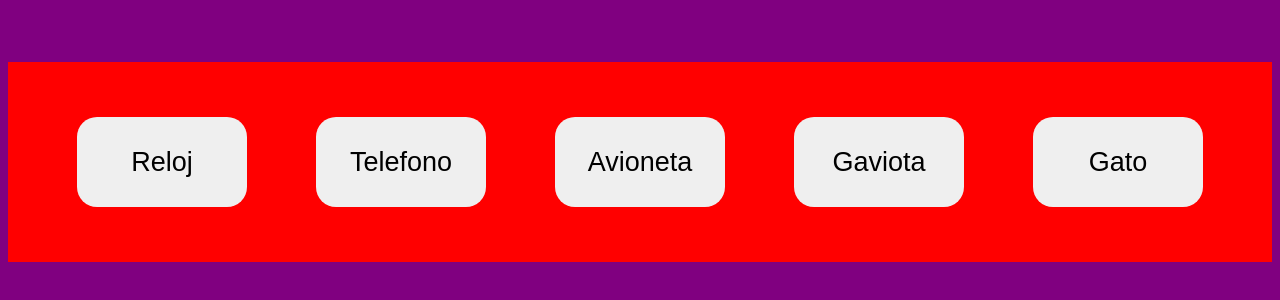
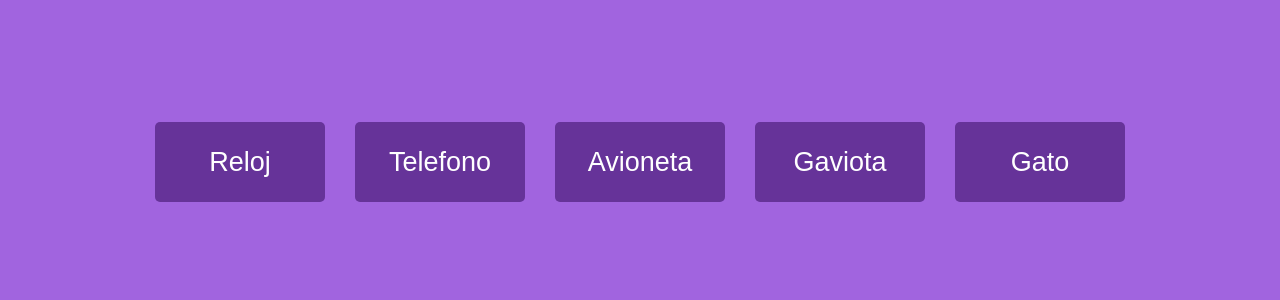
Before and after one commit to AND-26/proyectos, a plain HTML site: page sound-board/index.html in a window 1280 px wide. Shown: the part 224-524 px from the top of the page. Drawn offline with Linux system fonts and the light colour scheme.

Commit message:
finish the proyect sound-bar

```diff
--- a/sound-board/style.css
+++ b/sound-board/style.css
@@ -1,24 +1,25 @@
-body{
-    background-color: purple;
+body {
+  background-color: rgb(161, 100, 223);
   display: flex;
   justify-content: center;
 }
-.div{
-    background-color: red;
+.div {
   margin-top: 22%;
   width: 100vw;
   height: 200px;
   display: flex;
+  gap: 30px;
   flex-direction: row;
   justify-content: center;
-  justify-content: space-evenly;
   align-items: center;
 }
-.btn{
+.btn {
+    background-color: rebeccapurple;
+    color: white;
   padding: 20px;
   width: 170px;
-    height: 90px;
-    border-radius: 20px;
+  height: 80px;
+  border-radius: 5px;
   border: none;
   font-size: 27px;
 }
```
Also changed, not shown: sound-board/script.js (+8 -14 lines). Lines whose indentation alone changed are shown as unchanged.
